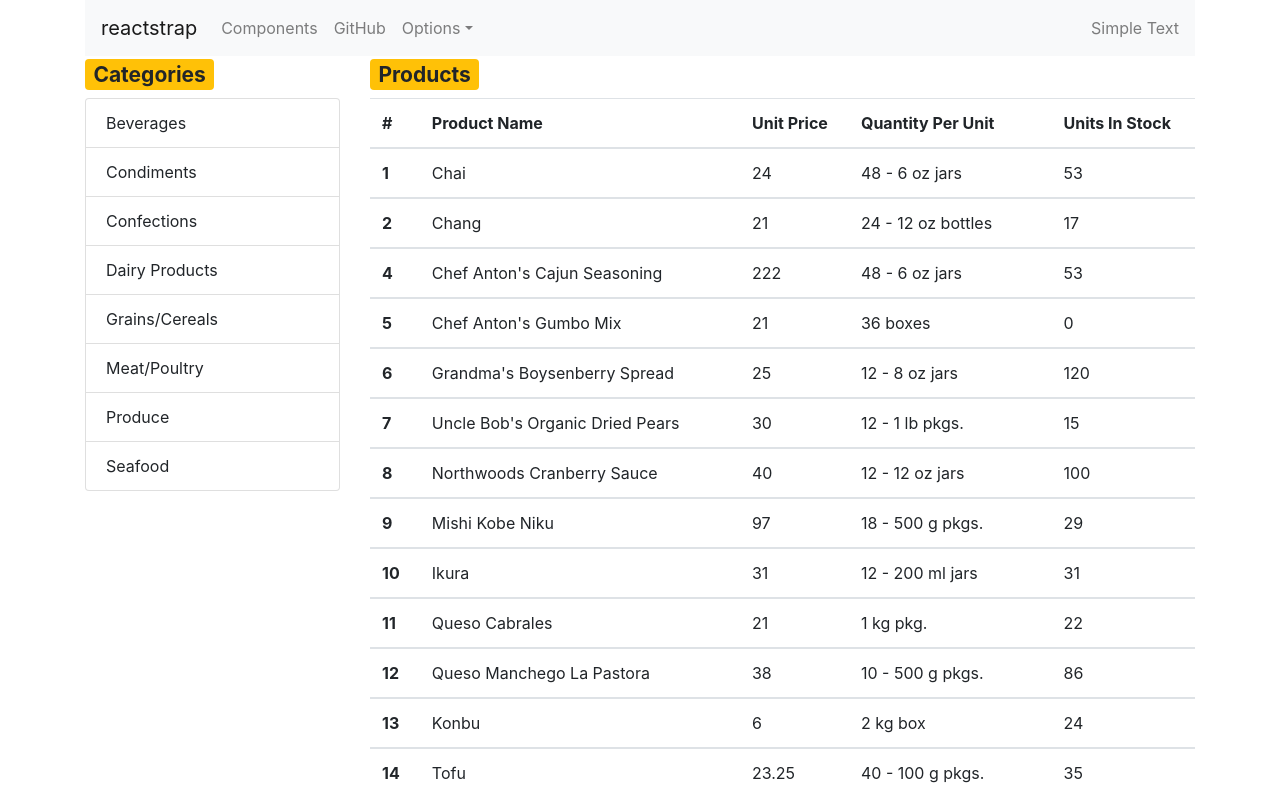
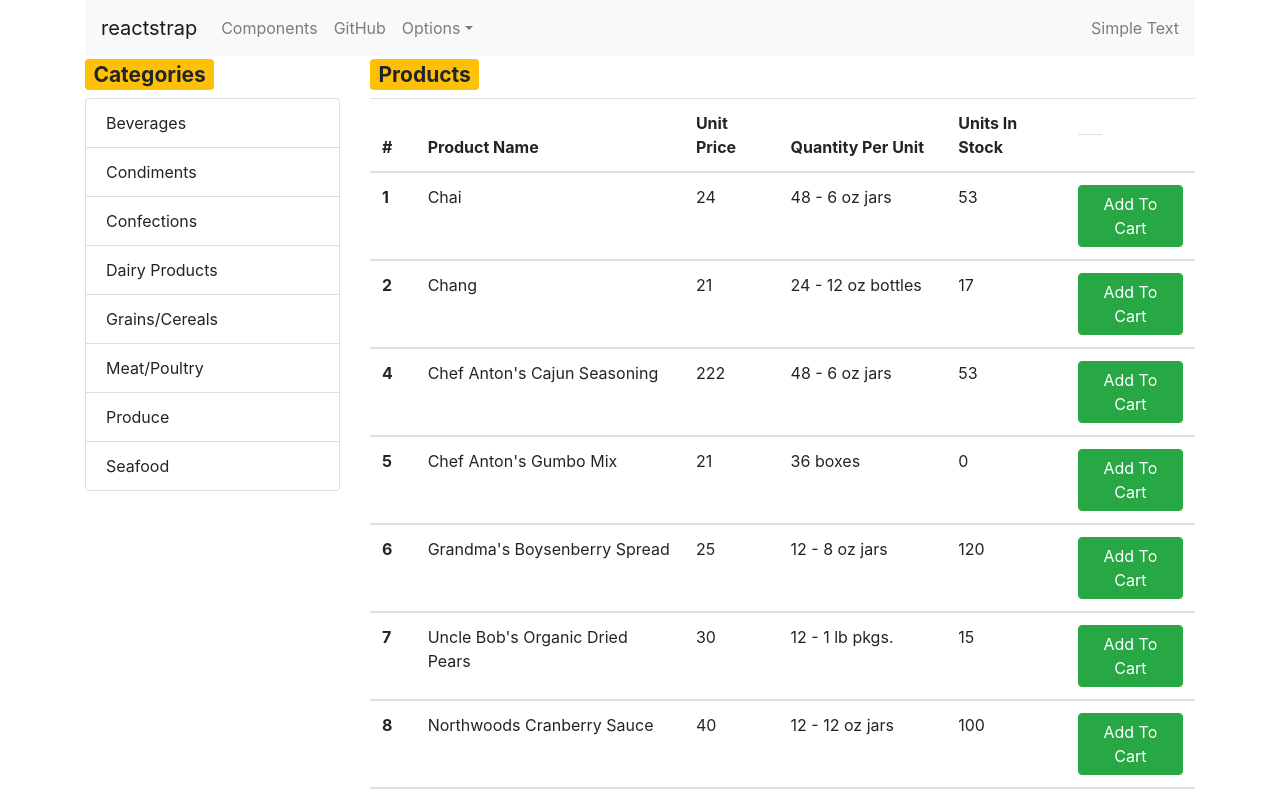
Before and after one commit to CihatAldanmaz/ShoppingAppWithRedux, a React (Create React App) app: page / in a window 1280 px wide. Shown: the top 795 px of the page. Built offline with nearby package versions, Linux system fonts and the light colour scheme; data requests are answered from the project's data file.

Commit message:
alertify added

```diff
--- a/package.json
+++ b/package.json
@@ -6,6 +6,7 @@
     "@testing-library/jest-dom": "^4.2.4",
     "@testing-library/react": "^9.4.0",
     "@testing-library/user-event": "^7.2.1",
+    "alertifyjs": "^1.13.1",
     "bootstrap": "^4.4.1",
     "react": "^16.12.0",
     "react-dom": "^16.12.0",
--- a/src/components/products/ProductList.js
+++ b/src/components/products/ProductList.js
@@ -1,13 +1,20 @@
 import React, { Component } from "react";
 import { connect } from "react-redux";
-import { Badge, Table } from "reactstrap";
+import { Badge, Table, Button } from "reactstrap";
 import { bindActionCreators } from "redux";
 import * as productActions from "../../redux/actions/productActions";
+import * as cartActions from "../../redux/actions/cartActions";
+import alertify from "alertifyjs"
 
 class ProductList extends Component {
   componentDidMount() {
 
     this.props.actions.getProducts();
+  }
+
+  addToCart = (product) => {
+    this.props.actions.addToCart({quantity:1, product})
+    alertify.notify(product.productName + " Added to Cart")
   }
 
   render() {
@@ -28,6 +35,8 @@ class ProductList extends Component {
           <th>Unit Price</th>
           <th>Quantity Per Unit</th>
           <th>Units In Stock</th>
+          <th><td>
+              </td></th>
         </tr>
       </thead>
       {this.props.products.map(product => (
@@ -39,6 +48,11 @@ class ProductList extends Component {
    <td>{product.unitPrice}</td>
    <td>{product.quantityPerUnit}</td>
    <td>{product.unitsInStock}</td>
+   <td>
+        <Button color="success" onClick={() => this.addToCart(product)}>
+            Add To Cart
+        </Button>
+   </td>
  </tr>
 </tbody>
       ))}
@@ -63,7 +77,9 @@ function mapStateToProps(state) {
 function mapDispatchToProps(dispatch) {
   return {
     actions: {
-      getProducts: bindActionCreators(productActions.getProducts, dispatch)
+      getProducts: bindActionCreators(productActions.getProducts, dispatch),
+      addToCart: bindActionCreators(cartActions.addToCart, dispatch),
+
     }
   };
 }
```
Also changed, not shown: 1 other file (tests, documents, lock files or other folders).
